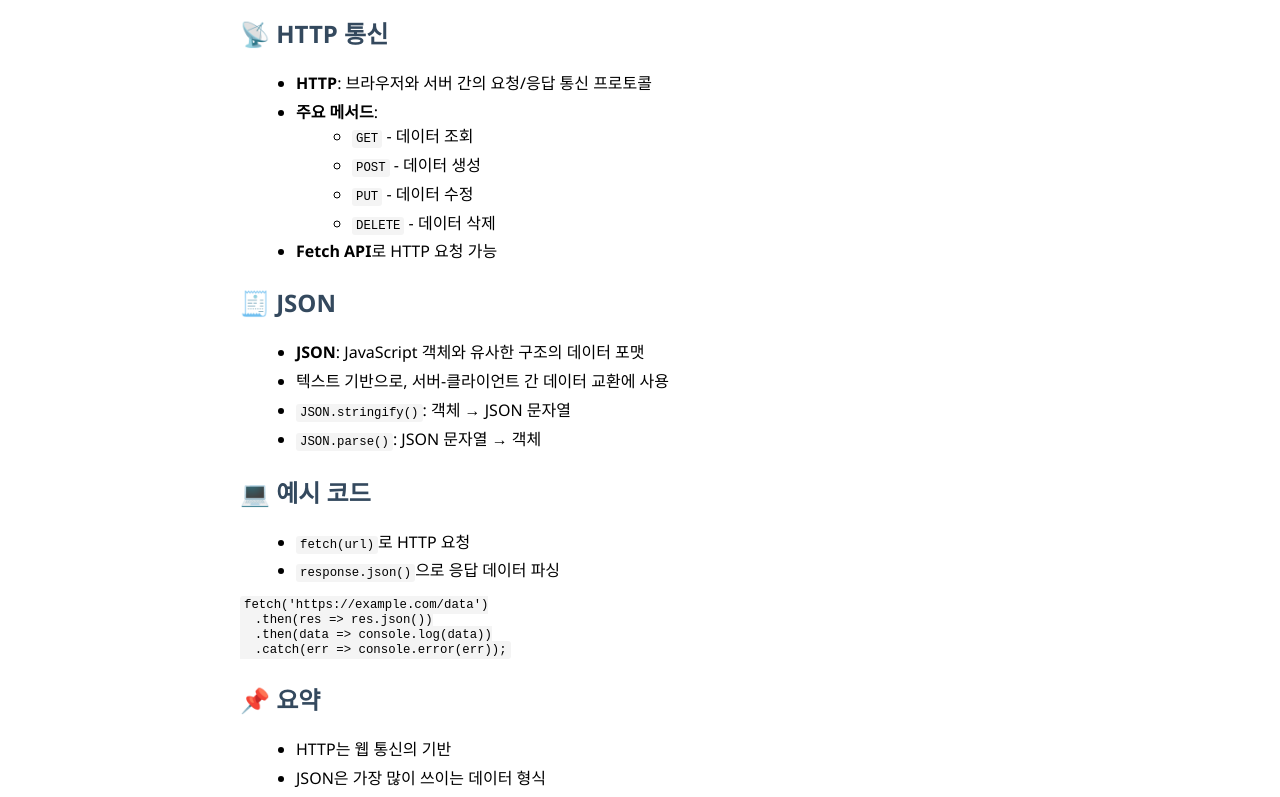
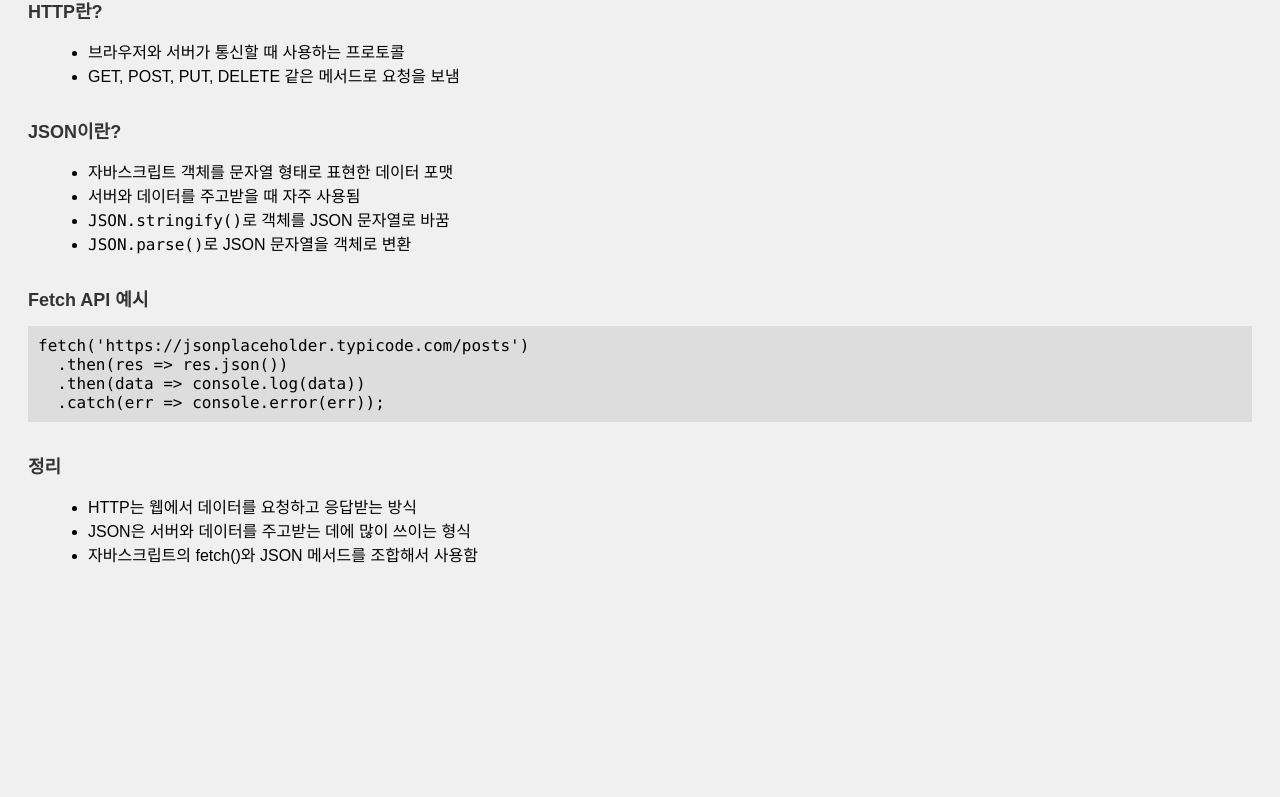
Before and after one commit to SEO-JUNGHYUN/webp2025, a plain HTML site: page chapter10.html in a window 1280 px wide. Shown: the part 108-905 px from the top of the page. After the commit the page ends 800 px from the top, so only its background shows below. Drawn offline with Linux system fonts and the light colour scheme.

Commit message:
Update chapter10.html

```diff
--- a/chapter10.html
+++ b/chapter10.html
@@ -1,78 +1,64 @@
 <!DOCTYPE html>
 <html lang="ko">
 <head>
-  <meta charset="UTF-8" />
+  <meta charset="UTF-8">
   <title>Chapter 10 - HTTP 통신과 JSON</title>
   <style>
     body {
-      font-family: 'Segoe UI', sans-serif;
-      background-color: #fff;
-      padding: 2rem;
-      max-width: 800px;
-      margin: auto;
+      font-family: Arial, sans-serif;
+      padding: 20px;
+      background-color: #f0f0f0;
     }
     h1 {
-      color: #2c3e50;
+      color: black;
+      font-size: 22px;
     }
     h2 {
-      margin-top: 1.5rem;
-      color: #34495e;
+      color: #333;
+      font-size: 18px;
+      margin-top: 30px;
     }
     ul {
-      margin-left: 1rem;
+      margin-left: 20px;
     }
-    li {
-      margin-bottom: 0.3rem;
+    pre {
+      background-color: #ddd;
+      padding: 10px;
+      overflow-x: auto;
     }
     code {
-      background-color: #f4f4f4;
-      padding: 2px 4px;
-      border-radius: 3px;
-      font-size: 0.95em;
+      font-family: Consolas, monospace;
     }
   </style>
 </head>
 <body>
   <h1>Chapter 10 - HTTP 통신과 JSON</h1>
 
-  <h2>📡 HTTP 통신</h2>
+  <h2>HTTP란?</h2>
   <ul>
-    <li><strong>HTTP</strong>: 브라우저와 서버 간의 요청/응답 통신 프로토콜</li>
-    <li><strong>주요 메서드</strong>:
-      <ul>
-        <li><code>GET</code> - 데이터 조회</li>
-        <li><code>POST</code> - 데이터 생성</li>
-        <li><code>PUT</code> - 데이터 수정</li>
-        <li><code>DELETE</code> - 데이터 삭제</li>
-      </ul>
-    </li>
-    <li><strong>Fetch API</strong>로 HTTP 요청 가능</li>
+    <li>브라우저와 서버가 통신할 때 사용하는 프로토콜</li>
+    <li>GET, POST, PUT, DELETE 같은 메서드로 요청을 보냄</li>
   </ul>
 
-  <h2>🧾 JSON</h2>
+  <h2>JSON이란?</h2>
   <ul>
-    <li><strong>JSON</strong>: JavaScript 객체와 유사한 구조의 데이터 포맷</li>
-    <li>텍스트 기반으로, 서버-클라이언트 간 데이터 교환에 사용</li>
-    <li><code>JSON.stringify()</code>: 객체 → JSON 문자열</li>
-    <li><code>JSON.parse()</code>: JSON 문자열 → 객체</li>
+    <li>자바스크립트 객체를 문자열 형태로 표현한 데이터 포맷</li>
+    <li>서버와 데이터를 주고받을 때 자주 사용됨</li>
+    <li><code>JSON.stringify()</code>로 객체를 JSON 문자열로 바꿈</li>
+    <li><code>JSON.parse()</code>로 JSON 문자열을 객체로 변환</li>
   </ul>
 
-  <h2>💻 예시 코드</h2>
-  <ul>
-    <li><code>fetch(url)</code>로 HTTP 요청</li>
-    <li><code>response.json()</code>으로 응답 데이터 파싱</li>
-  </ul>
-
-  <pre><code>fetch('https://example.com/data')
+  <h2>Fetch API 예시</h2>
+  <pre><code>fetch('https://jsonplaceholder.typicode.com/posts')
   .then(res => res.json())
   .then(data => console.log(data))
   .catch(err => console.error(err));</code></pre>
 
-  <h2>📌 요약</h2>
+  <h2>정리</h2>
   <ul>
-    <li>HTTP는 웹 통신의 기반</li>
-    <li>JSON은 가장 많이 쓰이는 데이터 형식</li>
-    <li><code>fetch + JSON</code> 조합은 JS의 핵심 통신 방식</li>
+    <li>HTTP는 웹에서 데이터를 요청하고 응답받는 방식</li>
+    <li>JSON은 서버와 데이터를 주고받는 데에 많이 쓰이는 형식</li>
+    <li>자바스크립트의 fetch()와 JSON 메서드를 조합해서 사용함</li>
   </ul>
 </body>
 </html>
```
